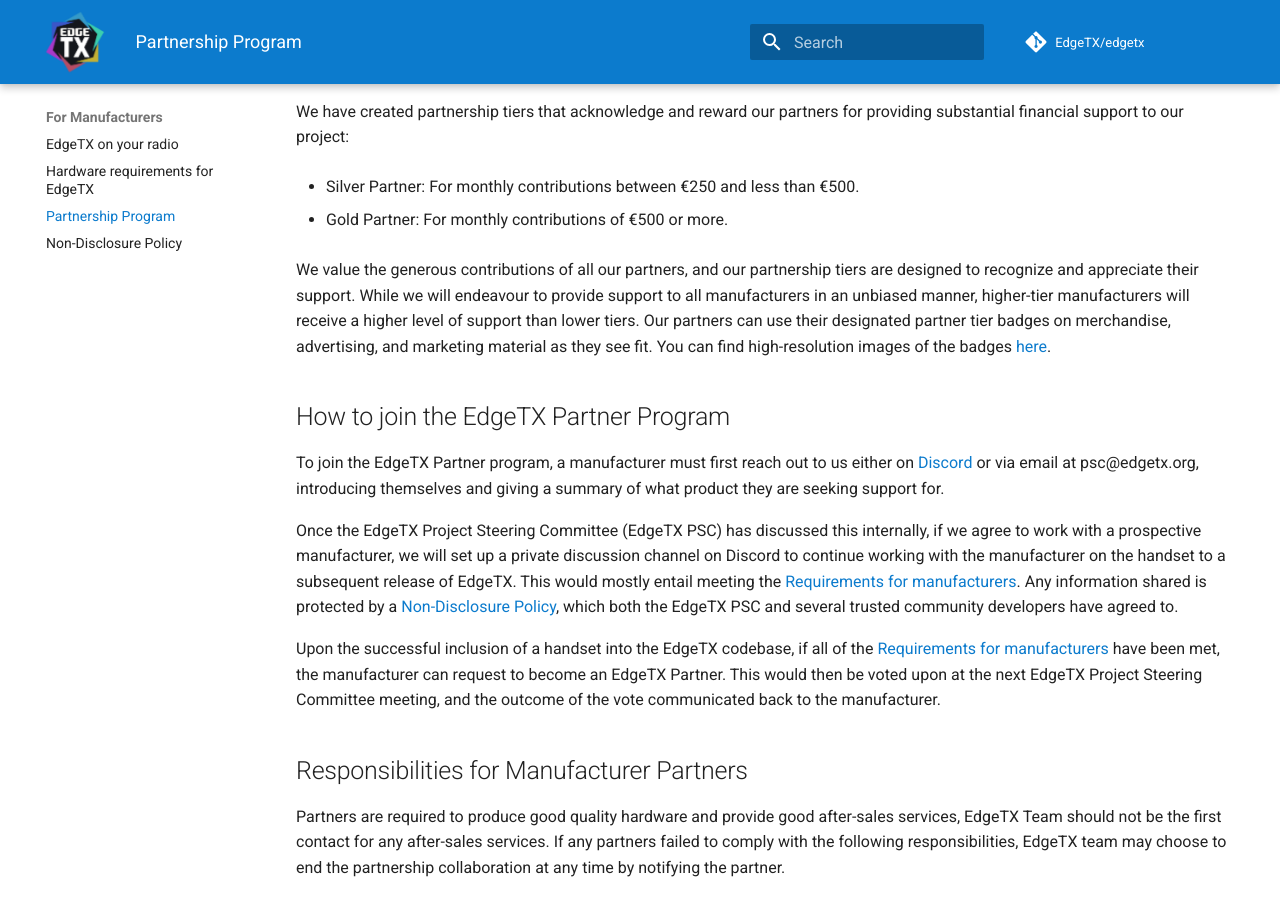
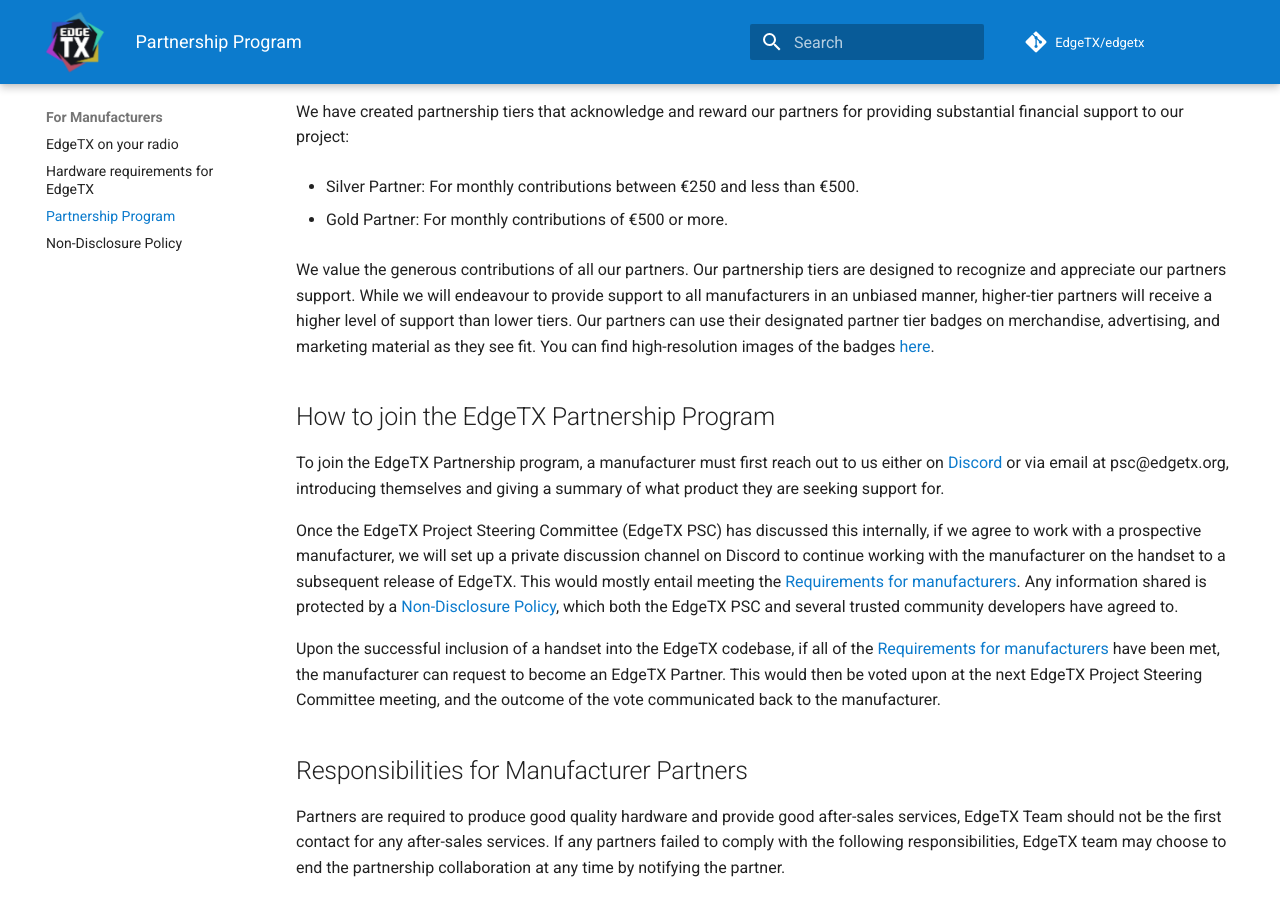
Before and after one commit to EdgeTX/edgetx.github.io, an MkDocs documentation site: the page built from docs/partnershipprogram.md, in a window 1280 px wide and 900 px high, scrolled down 1326 px. Built offline with MkDocs 1.6.1 and Material for MkDocs 9.7.7, drawn with Linux system fonts in a browser that asks for light colours; comment, search, counter and statistics services are not loaded.

Commit message:
Improved wording

```diff
--- a/docs/partnershipprogram.md
+++ b/docs/partnershipprogram.md
@@ -46,11 +46,11 @@
 
 - Gold Partner: For monthly contributions of €500 or more.
 
-We value the generous contributions of all our partners, and our partnership tiers are designed to recognize and appreciate their support. While we will endeavour to provide support to all manufacturers in an unbiased manner, higher-tier manufacturers will receive a higher level of support than lower tiers. Our partners can use their designated partner tier badges on merchandise, advertising, and marketing material as they see fit. You can find high-resolution images of the badges [here](https://github.com/EdgeTX/edgetx.github.io/blob/master/downloads/PartnerTierBadges.zip).
+We value the generous contributions of all our partners. Our partnership tiers are designed to recognize and appreciate our partners support. While we will endeavour to provide support to all manufacturers in an unbiased manner, higher-tier partners will receive a higher level of support than lower tiers. Our partners can use their designated partner tier badges on merchandise, advertising, and marketing material as they see fit. You can find high-resolution images of the badges [here](https://github.com/EdgeTX/edgetx.github.io/blob/master/downloads/PartnerTierBadges.zip).
 
 
-## How to join the EdgeTX Partner Program
-To join the EdgeTX Partner program, a manufacturer must first reach out to us either on [Discord](https://discord.gg/wF9wUKnZ6H) or via email at psc@edgetx.org, introducing themselves and giving a summary of what product they are seeking support for.
+## How to join the EdgeTX Partnership Program
+To join the EdgeTX Partnership program, a manufacturer must first reach out to us either on [Discord](https://discord.gg/wF9wUKnZ6H) or via email at psc@edgetx.org, introducing themselves and giving a summary of what product they are seeking support for.
 
 Once the EdgeTX Project Steering Committee (EdgeTX PSC) has discussed this internally, if we agree to work with a prospective manufacturer, we will set up a private discussion channel on Discord to continue working with the manufacturer on the handset to a subsequent release of EdgeTX. This would mostly entail meeting the [Requirements for manufacturers](#Requirements-for-manufacturers). Any information shared is protected by a [Non-Disclosure Policy](https://edgetx.org/nda/), which both the EdgeTX PSC and several trusted community developers have agreed to.
 
```
